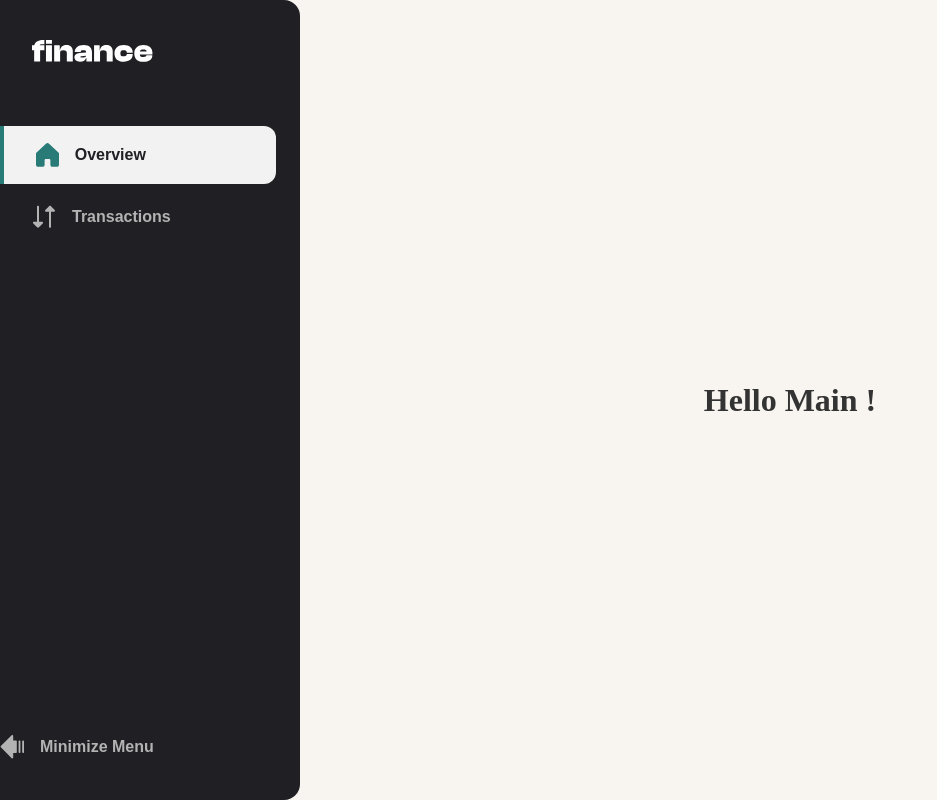
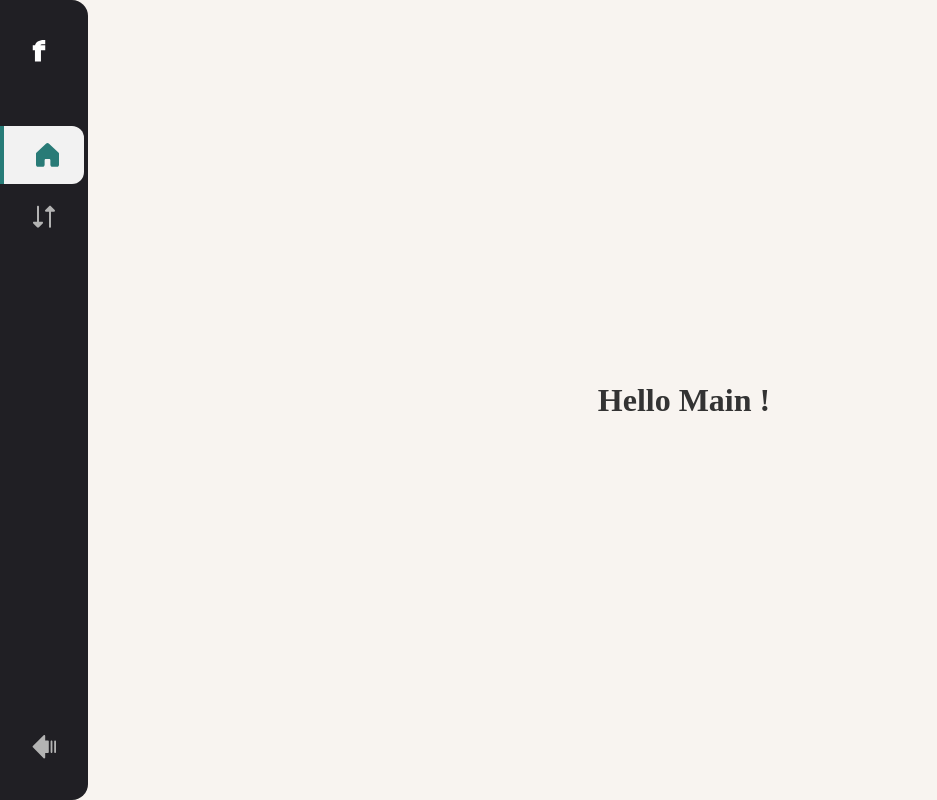
Before and after one commit to Kherraz-Med-Achraf/personal-finance-app, a Vue app: page / in a window 1280 px wide. Both pictures are taken after a click on the button "Minimize Menu". Shown: the whole page, without its empty margins (0-937 px from the left). Built offline with nearby package versions, Linux system fonts and the light colour scheme.

Commit message:
feat: add animation

```diff
--- a/src/components/SidebarMenu.vue
+++ b/src/components/SidebarMenu.vue
@@ -1,30 +1,34 @@
 <template>
   <div class="sidebar-menu">
     <div class="logo">
-      <img v-if="sidebarMenuOpen" :src="LogoLarge" alt="logo" />
-      <img v-else :src="logoSmall" alt="logo" />
+      <transition name="slide-fade" mode="out-in">
+        <img v-if="sidebarMenuOpen" :src="LogoLarge" alt="logo" />
+        <img v-else :src="logoSmall" alt="logo" />
+      </transition>
     </div>
-    <ul>
-      <li class="">
+    <ul :class="{ close: !sidebarMenuOpen }">
+      <li>
         <router-link to="/" exact-active-class="active"
-          ><img :src="OverviewIcon" alt="Overview Icon" /><span
-            v-if="sidebarMenuOpen"
-            >Overview</span
-          ></router-link
-        >
+          ><img :src="OverviewIcon" alt="Overview Icon" />
+          <transition name="slide-fade" mode="out-in">
+            <span v-if="sidebarMenuOpen">Overview</span>
+          </transition>
+        </router-link>
       </li>
       <li>
         <router-link to="/transactions" active-class="active"
-          ><img :src="TransactionsIcon" alt="Transactions Icon" /><span
-            v-if="sidebarMenuOpen"
-            >Transactions</span
-          ></router-link
-        >
+          ><img :src="TransactionsIcon" alt="Transactions Icon" />
+          <transition name="slide-fade" mode="out-in">
+            <span v-if="sidebarMenuOpen">Transactions</span>
+          </transition>
+        </router-link>
       </li>
     </ul>
-    <button>
+    <button @click="toggleSidebarMenu">
       <img :src="MinimiseIcon" alt="Minimize Menu Icon" />
-      <span v-if="sidebarMenuOpen">Minimize Menu</span>
+      <transition name="slide-fade" mode="out-in">
+        <span v-if="sidebarMenuOpen">Minimize Menu</span>
+      </transition>
     </button>
   </div>
 </template>
@@ -44,6 +48,19 @@ let sidebarMenuOpen = ref(true);
 //   // Anime l'élément quand le composant est monté
 //   animate(".sidebar-menu h1", { transform: ["scale(0.5)", "scale(1)"] }, { duration: 1 });
 // });
+
+const sideBarAnimation = () => {
+  if (sidebarMenuOpen.value) {
+    animate(".sidebar-menu", { width: "300px" }, { duration: 0.5 });
+  } else {
+    animate(".sidebar-menu", { width: "88px" }, { duration: 0.5 });
+  }
+};
+
+const toggleSidebarMenu = () => {
+  sidebarMenuOpen.value = !sidebarMenuOpen.value;
+  sideBarAnimation();
+};
 </script>
 
 <style lang="scss" scoped>
@@ -107,8 +124,8 @@ let sidebarMenuOpen = ref(true);
               saturate(2896%) hue-rotate(128deg) brightness(102%) contrast(91%);
           }
           span {
-          color: $grey-900;
-        }
+            color: $grey-900;
+          }
         }
       }
       &:hover {
@@ -123,6 +140,9 @@ let sidebarMenuOpen = ref(true);
         }
       }
     }
+    &.close {
+      padding-right: 4px;
+    }
   }
   button {
     height: 58px;
@@ -133,6 +153,7 @@ let sidebarMenuOpen = ref(true);
     gap: $spacing-200;
     background-color: transparent;
     border: none;
+    padding: 0 $spacing-400;
     img {
       height: 24px;
       width: auto;
@@ -143,4 +164,22 @@ let sidebarMenuOpen = ref(true);
     }
   }
 }
+
+// Animations pour les <span>
+.slide-fade-enter-active,
+.slide-fade-leave-active {
+  transition: opacity 0.3s ease, transform 0.3s ease;
+}
+
+.slide-fade-enter-from,
+.slide-fade-leave-to {
+  opacity: 0;
+  transform: translateX(-50px); /* L'élément glisse depuis la droite */
+}
+
+.slide-fade-leave-from,
+.slide-fade-enter-to {
+  opacity: 1;
+  transform: translateX(0); /* Position d'origine */
+}
 </style>
```
